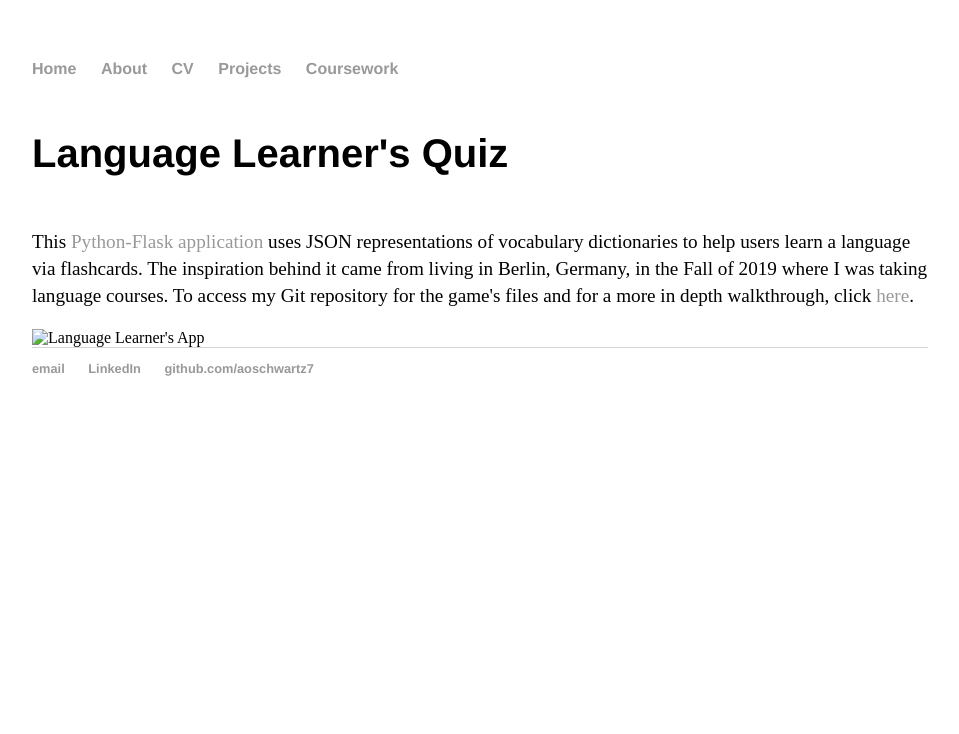
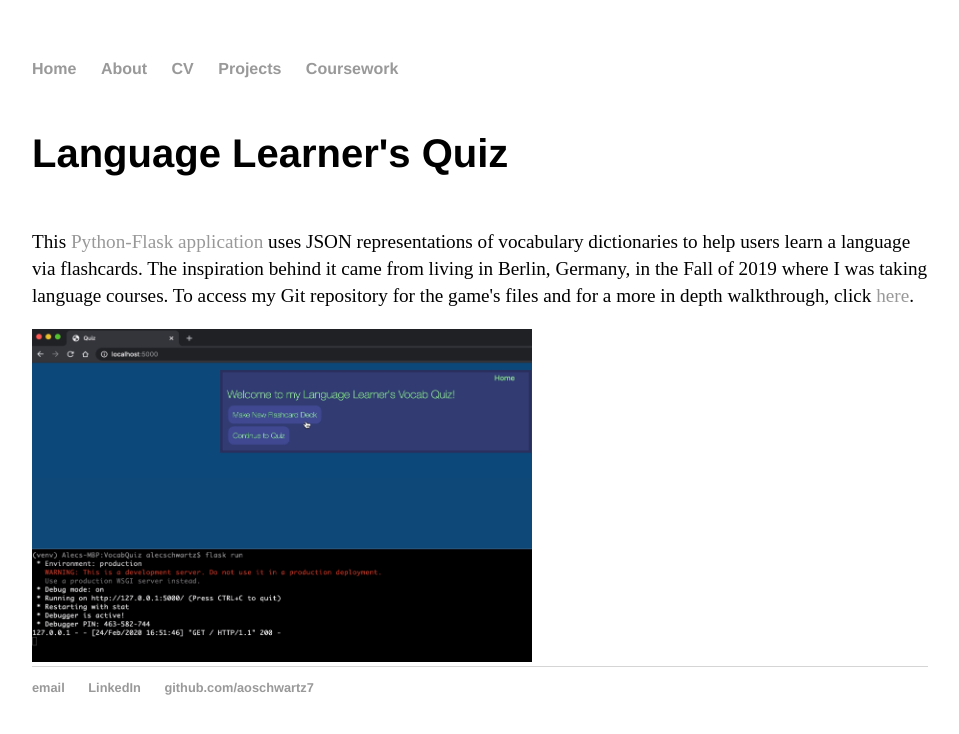
Before and after one commit to aoschwartz7/aoschwartz7.github.io, a Jekyll site: the page built from site/projects.html, in a window 1280 px wide. Shown: the top 734 px of the page, without its empty margins (160-1119 px from the left). Built offline with Jekyll 4.4.1, drawn with Linux system fonts in a browser that asks for light colours.

Commit message:
formatting

```diff
--- a/site/projects.html
+++ b/site/projects.html
@@ -11,4 +11,4 @@ This <a href="https://github.com/aoschwartz7/LanguageQuiz">Python-Flask applicat
   click <a href="https://github.com/aoschwartz7/LanguageQuiz">here</a>.
 </p>
 
-<img src="/WalkthroughTerminalimage.png" alt="Language Learner's App" width="500" height="333">
+<img src="/site/WalkthroughTerminalimage.png" alt="Language Learner's App" width="500" height="333">
```
